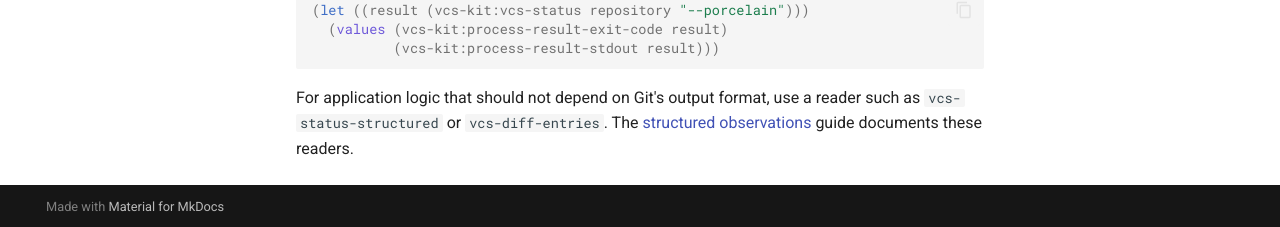
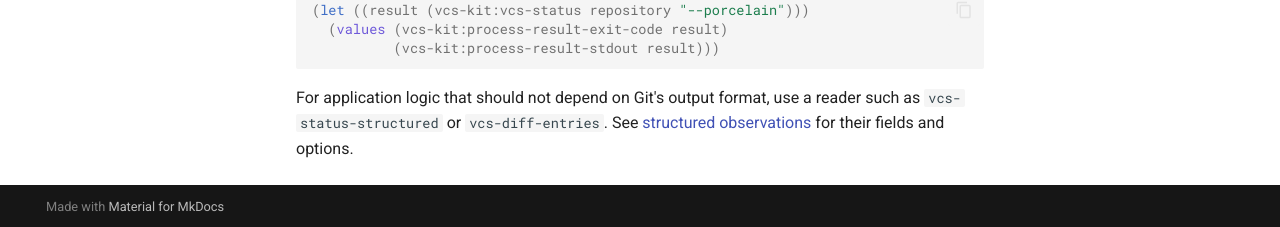
Before and after one commit to nerima-lisp/cl-vcs-kit, an MkDocs documentation site: the page built from docs/src/getting-started.md, in a window 1280 px wide and 900 px high, scrolled down 690 px. Shown: the part 670-897 px from the top of the window. Built offline with MkDocs 1.6.1 and Material for MkDocs 9.7.7, drawn with Linux system fonts in a browser that asks for light colours; comment, search, counter and statistics services are not loaded.

Commit message:
docs: state guide references directly

````diff
--- a/docs/src/getting-started.md
+++ b/docs/src/getting-started.md
@@ -65,6 +65,6 @@ The command wrappers return the process result from `cl-process-kit`:
 ```
 
 For application logic that should not depend on Git's output format, use a
-reader such as `vcs-status-structured` or `vcs-diff-entries`. The
-[structured observations](guide/structured-observations.md) guide documents
-these readers.
+reader such as `vcs-status-structured` or `vcs-diff-entries`. See
+[structured observations](guide/structured-observations.md) for their fields
+and options.
````
Also changed, not shown: docs/src/reference/api.md (+2 -2 lines).
